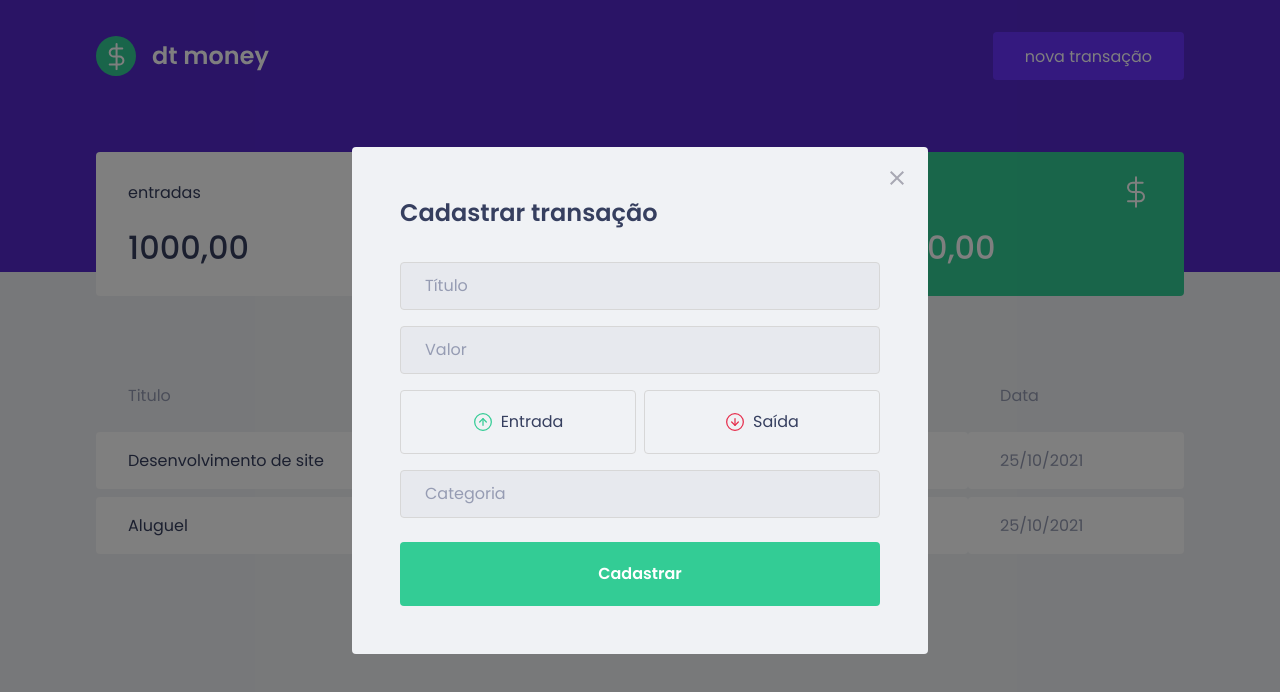
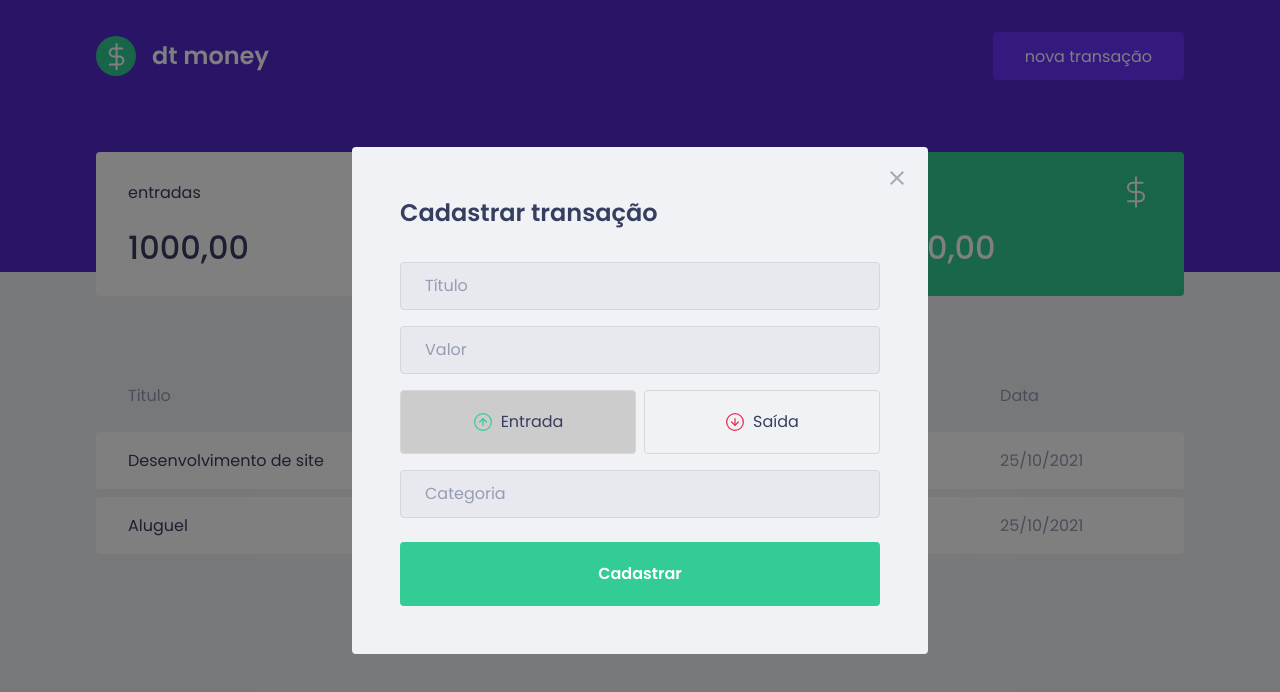
Before and after one commit to carlos-dev/dtmoney, a React (Create React App) app: page / in a window 1280 px wide. Both pictures are taken after a click on the button "nova transação". Shown: the top 692 px of the page. Built offline with nearby package versions, Linux system fonts and the light colour scheme; no server answers; what miragejs would draw is missing.

Commit message:
inserindo inserindo background ao clicar no botão

```diff
--- a/src/components/TransactionModal/index.tsx
+++ b/src/components/TransactionModal/index.tsx
@@ -1,6 +1,8 @@
 import Modal from 'react-modal';
 
 import * as S from './styles';
+
+import { useState } from 'react';
 
 import incomeImg from '../../assets/income.svg';
 import outcomeImg from '../../assets/outcome.svg';
@@ -12,6 +14,8 @@
 }
 
 export function TransactionModal({isOpen, onRequestClose}: TransactionModalProps) {
+  const [type, setType] = useState('deposit');
+
   return (
     <Modal
       isOpen={isOpen}
@@ -35,15 +39,23 @@
         <input placeholder="Valor" type="number" />
 
         <S.TransactionTypeContainer>
-          <button type="button">
+          <S.RadioBox
+            type="button"
+            onClick={() => setType('deposit')}
+            isActive={type === 'deposit'}
+          >
             <img src={incomeImg} alt="Entrada" />
             <span>Entrada</span>
-          </button>
+          </S.RadioBox>
 
-          <button type="button">
+          <S.RadioBox
+            type="button"
+            onClick={() => setType('withdraw')}
+            isActive={type === 'withdraw'}
+          >
             <img src={outcomeImg} alt="Saída" />
             <span>Saída</span>
-          </button>
+          </S.RadioBox>
         </S.TransactionTypeContainer>
 
         <input placeholder="Categoria" />
--- a/src/components/TransactionModal/styles.ts
+++ b/src/components/TransactionModal/styles.ts
@@ -1,5 +1,9 @@
 import styled from 'styled-components';
 import {darken} from 'polished';
+
+interface RadioBoxProps {
+  isActive: boolean;
+}
 
 export const Form = styled.form`
   h2 {
@@ -52,12 +56,13 @@
   display: grid;
   grid-template-columns: 1fr 1fr;
   gap: 0.5rem;
+`;
 
-  button {
+export const RadioBox = styled.button<RadioBoxProps>`
   height: 4rem;
   border: 1px solid #d7d7d7;
   border-radius: 0.25rem;
-    background: transparent;
+  background: ${(props) => props.isActive ? '#ccc' : 'transparent'};
   display: flex;
   align-items: center;
   justify-content: center;
@@ -78,5 +83,4 @@
     font-size: 1rem;
     color: var(--text-title);
   }
-  }
 `;
```
Lines whose indentation alone changed are shown as unchanged.
